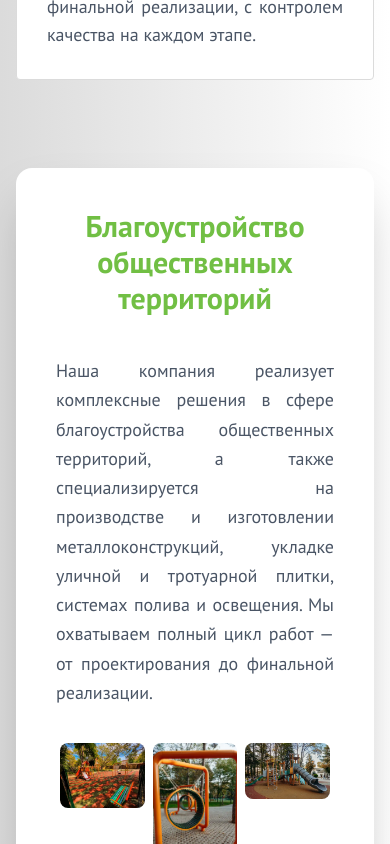
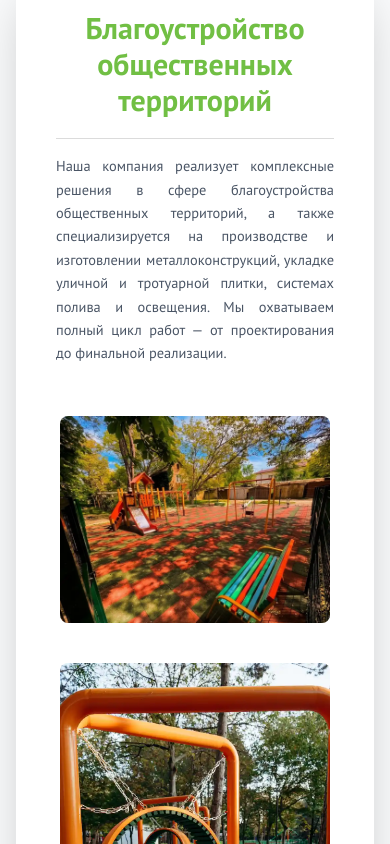
Before and after one commit to GarryVar/alley-build, a React (Vite) app: page /company in a window 390 px wide. Shown: the part 940-1784 px from the top of the page. Built offline with nearby package versions, Linux system fonts and the light colour scheme.

Commit message:
feat/ Update navigation styles

```diff
--- a/index.html
+++ b/index.html
@@ -19,11 +19,13 @@
   <link rel="canonical" href="https://alley-build-garryvar.mia0.amvera.tech/">
 
   <!-- Базовые SEO -->
-  <title>Аллей‑Строй — благоустройство и мощение территорий | Симферополь</title>
+  <title>Аллей‑Строй — благоустройства общественных терреторий,
+    многоквартиных домов и частных домов. | Симферополь</title>
   <meta name="description"
-    content="Аллея‑Строй: благоустройство уличных территорий, мощение, ландшафтный дизайн и малые архитектурные формы в Симферополе. Реализованные проекты и портфолио.">
+    content="Аллея‑Строй: благоустройства общественных терреторий,
+            многоквартиных домов и частных домов. Уличное освещение, установка фонарных столбов. Сиситема полива газона. Малые архитектурные формы в Симферополе. Реализованные проекты и портфолио.">
   <meta name="keywords"
-    content="благоустройство, мощение, укладка плитки, ландшафтный дизайн, Аллей‑Строй, благоустройство территории, тротуарная плитка">
+    content="благоустройство, система полива газона, мощение, укладка плитки, ландшафтный дизайн, Аллей‑Строй, благоустройство территории, тротуарная плитка">
   <meta name="robots" content="index, follow">
   <link rel="canonical" href="https://alley-build-garryvar.mia0.amvera.tech/">
 
--- a/src/components/AlleyConstruction/AlleyCompany/AlleyCompany.jsx
+++ b/src/components/AlleyConstruction/AlleyCompany/AlleyCompany.jsx
@@ -76,7 +76,7 @@ function AlleyCompany() {
               <div className={`flex flex-col justify-center ${textOrderClass}`}>
                 <div className="text-lg text-gray-600 max-w-3xl text-justify leading-relaxed ">
                   {/* Заголовок можно вынести отдельно или оставить здесь */}
-                  <h2 className="text-3xl font-bold text-center mb-10 text-gray-800">
+                  <h2 className="text-3xl font-bold text-center text-gray-800">
                     Благоустройство общественных территорий
                   </h2>
                   <p classNAme={styles.AlleyCompany}>{item.text}</p>
@@ -88,14 +88,14 @@ function AlleyCompany() {
                 className={`${styles.Gallery} rounded-lg group relative ${pictureOrderClass}`}
               >
                 {isGallery ? (
-                  <div className="grid grid-cols-3 md:grid-cols-2 lg:grid-cols-3 gap-2 p-1">
+                  <div className={`${styles.GalleryWrapper} gap-10 p-1`}>
                     {item.images.map((imgSrc, i) => (
                       <img
                         key={i}
                         src={imgSrc}
                         alt={item.alt}
                         loading="lazy"
-                        className="w-full object-cover rounded-lg hover:scale-105 transition-transform duration-500"
+                        className="w-md object-cover rounded-lg transition-transform duration-500"
                       />
                     ))}
                   </div>
--- a/src/components/AlleyConstruction/AlleyCompany/AlleyCompany.module.css
+++ b/src/components/AlleyConstruction/AlleyCompany/AlleyCompany.module.css
@@ -1,29 +1,39 @@
 .Company {
-  background-image: linear-gradient(
-    90deg,
-    var(--primary-grey),
-    var(--color-white)
-  );
+  position: relative;
 }
 
 .Wrapper {
   display: flex;
   flex-direction: column;
-  gap: 40px;
+  gap: 20px;
   padding-top: 60px;
 }
 
 .Gallery {
   position: relative;
-  max-height: 400px;
-  overflow: auto;
+}
+
+.GalleryWrapper {
+  display: flex;
+  flex-direction: column;
+  align-items: center;
 }
 
 .Description {
   padding: 30px;
-  /* border: 1px solid var(--primary-grey); */
-  background-color: white;
-  border: 1px solid var(--primary-grey);
+  font-size: 1em;
+}
+
+.Article {
+  h2 {
+    margin-bottom: 20px;
+  }
+
+  p {
+    font-size: .8em;
+    padding: 15px 0;
+    border-top: 1px solid var(--primary-grey);
+  }
 }
 
 @media (min-width: 820px) {
--- a/src/components/AlleyConstruction/AlleyHeader/AlleyHeader.module.css
+++ b/src/components/AlleyConstruction/AlleyHeader/AlleyHeader.module.css
@@ -5,7 +5,6 @@
   max-width: 100%;
   padding: 8px 24px;
   background-color: var(--color-white);
-  box-shadow: 0 4px 16px rgba(0, 0, 0, 0.08);
   z-index: 50;
   margin: 0 auto;
 }
@@ -16,6 +15,7 @@
   gap: 20px;
   align-items: center;
 }
+
 /*
 .Overlay {
   background-image: url(/src/assets/logo_alley-construction.svg);
--- a/src/components/AlleyConstruction/AlleyHeader/AlleyNav.jsx
+++ b/src/components/AlleyConstruction/AlleyHeader/AlleyNav.jsx
@@ -46,11 +46,12 @@ function AlleyNav({ toggleMenu, isOpen }) {
         <IconMenuClose width={25} />
       </button>
 
+
+      <nav className={styles.NavWrapper}>
         <div className={styles.NavTopBar}>
           <AlleyLogo width={140} />
         </div>
 
-      <nav className={styles.NavWrapper}>
         <ul className={styles.NavMenu}>
           {mainLinks.map((item) => (
             <MenuItem
@@ -61,7 +62,7 @@ function AlleyNav({ toggleMenu, isOpen }) {
             />
           ))}
         </ul>
-
+        <div className={styles.NavInverters}>
           <div className={styles.NavMenuSeparator}>
             <p>Наши подразделения</p>
             <ul className={styles.NavMenu}>
@@ -72,8 +73,7 @@ function AlleyNav({ toggleMenu, isOpen }) {
               />
             </ul>
           </div>
-      </nav>
-
+        </div>
         <div className={styles.NavBottomBar}>
           <div className={styles.NavMenuSeparator}>
             <p>Мы в соцсетях</p>
@@ -83,19 +83,20 @@ function AlleyNav({ toggleMenu, isOpen }) {
                   <Link to="/@telegram">
                     <TelegramLogo
                       width={25}
-                    fill={"var(--primary-brand-light)"}
+                      fill={"var(--color-white)"}
                     />
                   </Link>
                 </li>
                 <li className={styles.Link}>
                   <Link to="/@vk">
-                  <VkLogo width={25} fill={"var(--primary-brand-light)"} />
+                    <VkLogo width={25} fill={"var(--color-white)"} />
                   </Link>
                 </li>
               </ul>
             </div>
           </div>
         </div>
+      </nav>
     </div>
   );
 }
--- a/src/components/AlleyConstruction/AlleyHeader/AlleyNav.module.css
+++ b/src/components/AlleyConstruction/AlleyHeader/AlleyNav.module.css
@@ -7,7 +7,7 @@
   flex-direction: column;
   width: 70vw;
   height: 100vh;
-  padding: 40px;
+  padding: 15px;
   background: var(--color-white);
   z-index: 100;
   transition: right 0.3s ease-in-out;
@@ -27,12 +27,12 @@
   justify-content: center;
   padding: 15px 0;
 }
+
 .NavWrapper {
   display: flex;
   flex-direction: column;
-  gap: 30px;
-  padding: 15px;
-  /* border: 1px solid var(--primary-brand); */
+  gap: 20px;
+  height: 100%;
 }
 
 /* Закрытое состояние: уводим вправо за экран */
@@ -66,14 +66,25 @@
 }
 
 .NavMenu {
+  position: relative;
   display: flex;
   flex-direction: column;
   list-style: none;
   margin: 0;
   gap: 5px;
   width: 100%;
-  padding-bottom: 20px;
-  border-bottom: 1px solid var(--primary-grey);
+  padding: 0 15px 20px 15px;
+
+  &::before {
+    content: '';
+    position: absolute;
+    bottom: 0;
+    width: 90%;
+    left: 50%;
+    transform: translateX(-50%);
+    height: 1px;
+    background-color: var(--primary-grey);
+  }
 
   li {
     .Link {
@@ -90,6 +101,10 @@
   color: var(--color-white);
 }
 
+.NavInverters {
+  margin-top: auto;
+}
+
 .NavMenuSeparator {
   display: flex;
   flex-direction: column;
@@ -98,18 +113,24 @@
 
   p {
     width: 100%;
-    font-size: 1em;
+    font-size: .6em;
     letter-spacing: 2px;
     color: var(--primary-light);
+    padding: 0 15px;
   }
 }
 
 .NavBottomBar {
-  margin-top: auto;
+  border-radius: 10px;
+  background-color: var(--primary-brand-light);
 
   .NavMenuSeparator {
+    border-bottom: none;
+
     p {
+      padding: 15px;
       text-align: right;
+      color: var(--color-white);
     }
   }
 }
@@ -125,6 +146,12 @@
   .NavMenu {
     flex-direction: row;
     justify-content: end;
+
+    &::before {
+      content: '';
+      background-color: transparent;
+      height: 0;
+    }
   }
 }
 
@@ -134,8 +161,9 @@
   li {
     padding: 5px;
     border-radius: 5px;
+
     &:hover {
-      background-color: var(--primary-grey);
+      background-color: var(--primary-brand);
 
       .Link {
         color: var(--color-white);
@@ -147,6 +175,7 @@
 @media (min-width: 768px) {
   .Nav {
     max-width: 500px;
+    padding: 20px;
   }
 
   .NavMenu {
@@ -161,3 +190,9 @@
     font-size: 1em;
   }
 }
+
+@media (min-width: 1024px) {
+  .Nav {
+    padding: 20px;
+  }
+}
```
Lines whose indentation alone changed are shown as unchanged.
